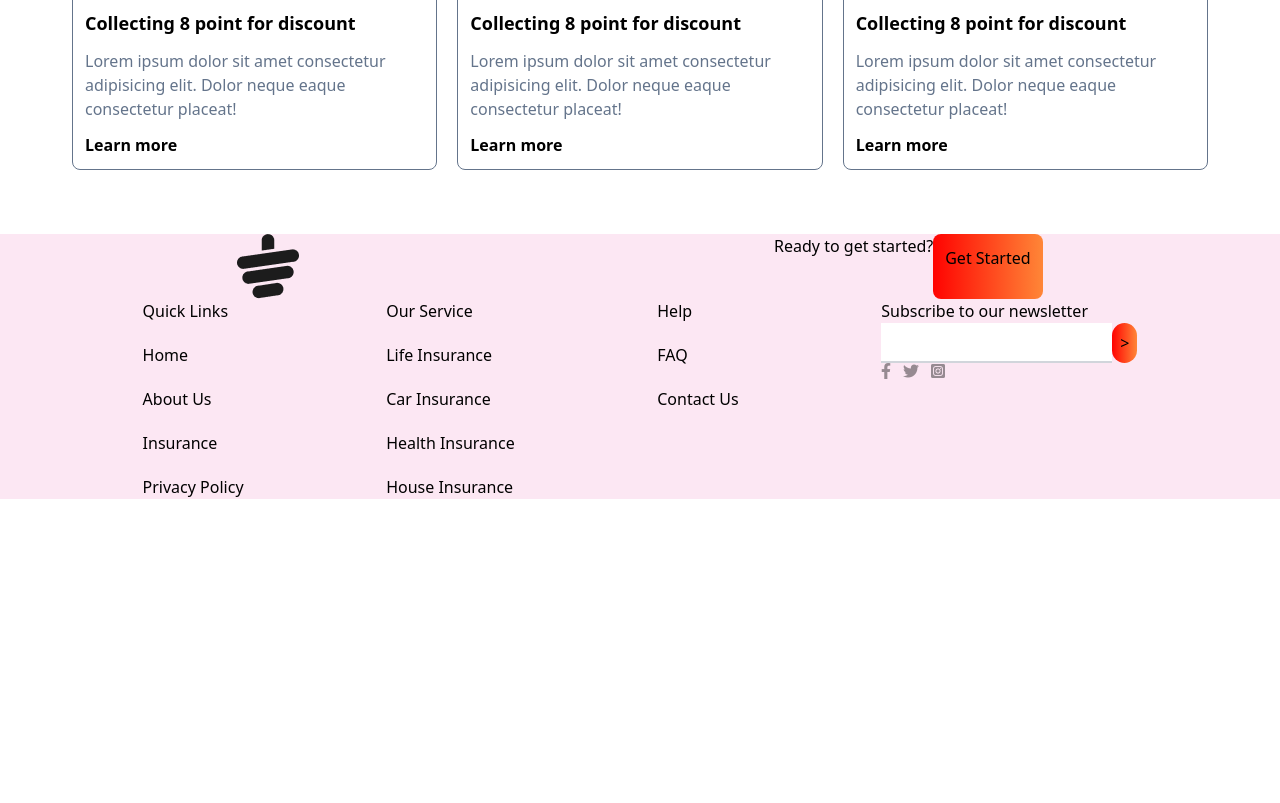
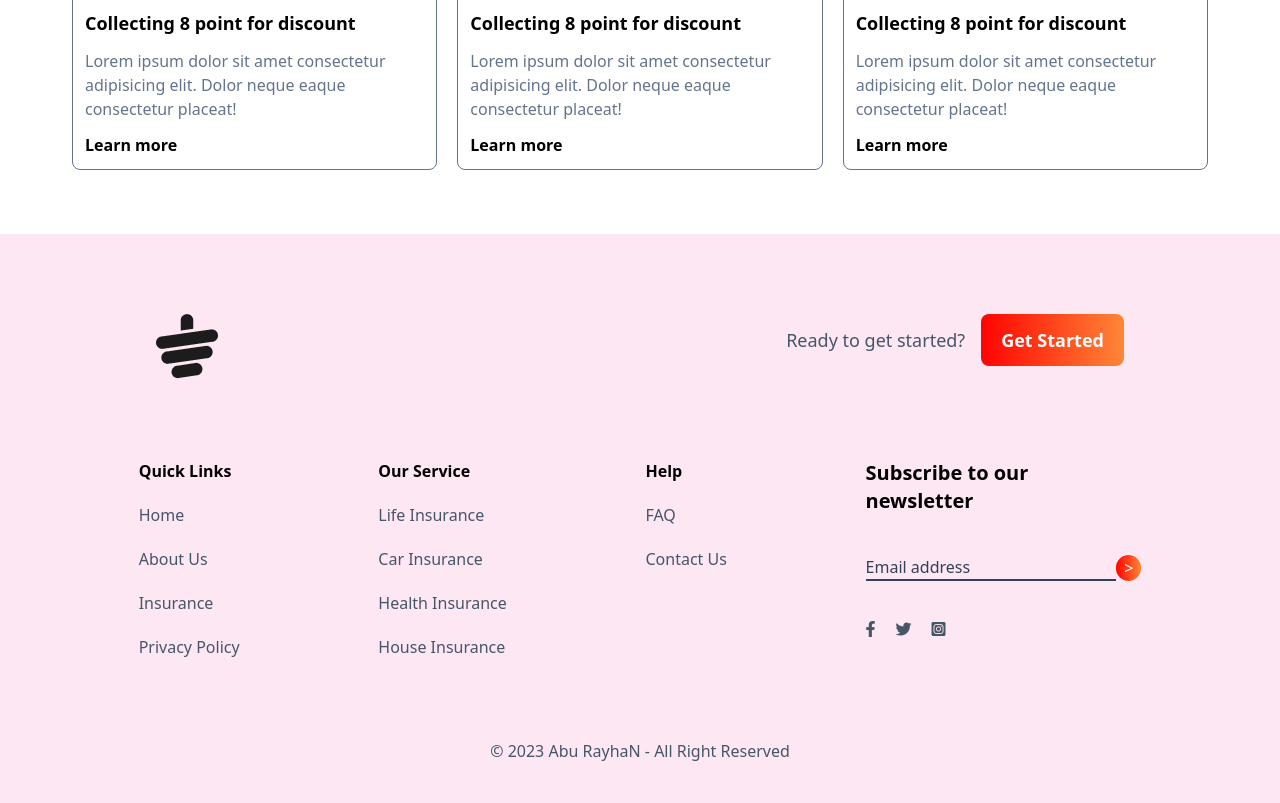
Before and after one commit to Abu-0-RayhaN/Tea-House, a website: page dist/index.html in a window 1280 px wide. Shown: the part 2947-3750 px from the top of the page. Before the commit the page ends 3518 px from the top, so only its background shows below. Drawn offline with Linux system fonts and the light colour scheme.

Commit message:
footer completion

```diff
--- a/dist/index.html
+++ b/dist/index.html
@@ -192,54 +192,59 @@
     </div>
     <!-- Footer  -->
     <div class="bg-pink-100 mt-16 flex flex-col">
-        <div class="flex flex-row justify-around align-middle">
+        <div class="container">
+            <div class="flex flex-row justify-around pt-20 align-bottom gap-64 ">
                 <div>
                     <img src="tea-house-resources/images/cup.png" alt="">
                 </div>
-            <div class="flex align-bottom">
-                <p>Ready to get started?</p>
-                <a href="#" class="p-3 rounded-lg bg-gradient-to-l from-gradientOrange to-gradientRed">Get Started</a>
+                <div class="flex align-bottom gap-4 text-lg text-slate-600">
+                    <p class="pt-3">Ready to get started?</p>
+                    <a href="#"
+                        class=" px-5 py-3 rounded-lg bg-gradient-to-l from-gradientOrange to-gradientRed text-white font-semibold self-start">Get
+                        Started</a>
                 </div>
             </div>
-        <div class="flex justify-evenly">
+            <div class="flex justify-evenly py-20">
                 <div class="flex flex-col gap-5">
-                <h2>Quick Links</h2>
-                <a href="#">Home</a>
-                <a href="#">About Us</a>
-                <a href="#">Insurance</a>
-                <a href="#">Privacy Policy</a>
+                    <h2 class="font-semibold">Quick Links</h2>
+                    <a href="#" class="text-slate-600">Home</a>
+                    <a href="#" class="text-slate-600">About Us</a>
+                    <a href="#" class="text-slate-600">Insurance</a>
+                    <a href="#" class="text-slate-600">Privacy Policy</a>
                 </div>
                 <div class="flex flex-col gap-5">
-                <h2>Our Service</h2>
-                <a href="#">Life Insurance</a>
-                <a href="#">Car Insurance</a>
-                <a href="#">Health Insurance</a>
-                <a href="#">House Insurance </a>
+                    <h2 class="font-semibold">Our Service</h2>
+                    <a href="#" class="text-slate-600">Life Insurance</a>
+                    <a href="#" class="text-slate-600">Car Insurance</a>
+                    <a href="#" class="text-slate-600">Health Insurance</a>
+                    <a href="#" class="text-slate-600">House Insurance </a>
                 </div>
                 <div class="flex flex-col gap-5">
-                <h2> Help</h2>
-                <a href="#">FAQ</a>
-                <a href="#">Contact Us</a>
+                    <h2 class="font-semibold"> Help</h2>
+                    <a href="#" class="text-slate-600">FAQ</a>
+                    <a href="#" class="text-slate-600">Contact Us</a>
                 </div>
-            <div class="flex flex-col">
-                <h2>Subscribe to our newsletter</h2>
+                <div class="flex flex-col gap-10">
+                    <h2 class="font-semibold text-xl w-2/3">Subscribe to our newsletter</h2>
                     <div class="flex">
-                    <input type="email" class="border-b-2 border-gray-300 focus:outline-none">
+                        <input type="email"
+                            class="border-b-2 border-slate-700 focus:outline-none bg-transparent w-full placeholder-slate-700"
+                            placeholder="Email address">
                         <button type="submit"
-                        class="rounded-full bg-gradient-to-l from-gradientOrange to-gradientRed p-2">></button>
+                            class="rounded-full bg-gradient-to-l from-gradientOrange to-gradientRed px-2 text-white">></button>
                     </div>
-                <div class="flex gap-3">
-                    <i class="fa-brands fa-facebook-f fa-beat-fade"></i>
-                    <i class="fa-brands fa-twitter fa-beat-fade"></i>
-                    <i class="fa-brands fa-square-instagram fa-beat-fade"></i>
+                    <div class="flex gap-5">
+                        <i class="fa-brands fa-facebook-f text-slate-600"></i>
+                        <i class="fa-brands fa-twitter text-slate-600"></i>
+                        <i class="fa-brands fa-square-instagram text-slate-600"></i>
                     </div>
                 </div>
             </div>
         </div>
-    <pre>
-
-
-    </pre>
+        <p class="text-center text-slate-600 pb-10">&copy; 2023 <a href="https://github.com/Abu-0-RayhaN">Abu RayhaN</a>
+            - All
+            Right Reserved</p>
+    </div>
 </body>
 
 </html>
--- a/package.json
+++ b/package.json
@@ -4,7 +4,8 @@
   "description": "",
   "main": "index.js",
   "scripts": {
-    "test": "echo \"Error: no test specified\" && exit 1"
+    "test": "echo \"Error: no test specified\" && exit 1",
+    "build": "npx tailwindcss -i ./src/input.css -o ./dist/output.css --watch"
   },
   "keywords": [],
   "author": "",
```
Also changed, not shown: dist/output.css. Lines whose indentation alone changed are shown as unchanged.
